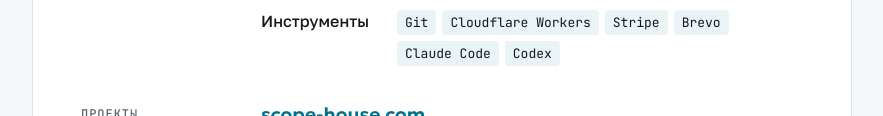
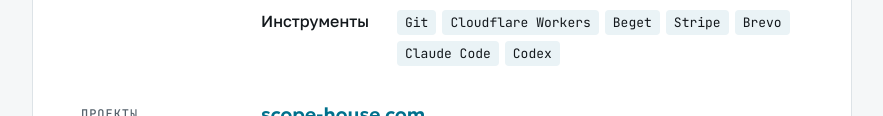
Before and after one commit to l1pa7/l1pa7.github.io, a plain HTML site: page index.html in a window 1280 px wide. Shown: the part 397-513 px from the top of the page, without its empty margins (198-1081 px from the left). Drawn offline with Linux system fonts and the light colour scheme.

Commit message:
Tools: Beget
Co-Authored-By: Claude Opus 5.5 <noreply@anthropic.com>

```diff
--- a/index.html
+++ b/index.html
@@ -166,7 +166,7 @@ h1 {
       <dl class="stack">
         <div class="row"><dt>Backend</dt><dd><ul class="tags"><li>Go</li><li>PostgreSQL</li><li>SQL</li><li>REST API</li></ul></dd></div>
         <div class="row"><dt>Frontend</dt><dd><ul class="tags"><li>HTML</li><li>CSS</li><li>JavaScript без фреймворков</li><li>Fetch API</li><li>History API</li></ul></dd></div>
-        <div class="row"><dt>Инструменты</dt><dd><ul class="tags"><li>Git</li><li>Cloudflare Workers</li><li>Stripe</li><li>Brevo</li><li>Claude Code</li><li>Codex</li></ul></dd></div>
+        <div class="row"><dt>Инструменты</dt><dd><ul class="tags"><li>Git</li><li>Cloudflare Workers</li><li>Beget</li><li>Stripe</li><li>Brevo</li><li>Claude Code</li><li>Codex</li></ul></dd></div>
       </dl>
     </div>
   </section>
```
